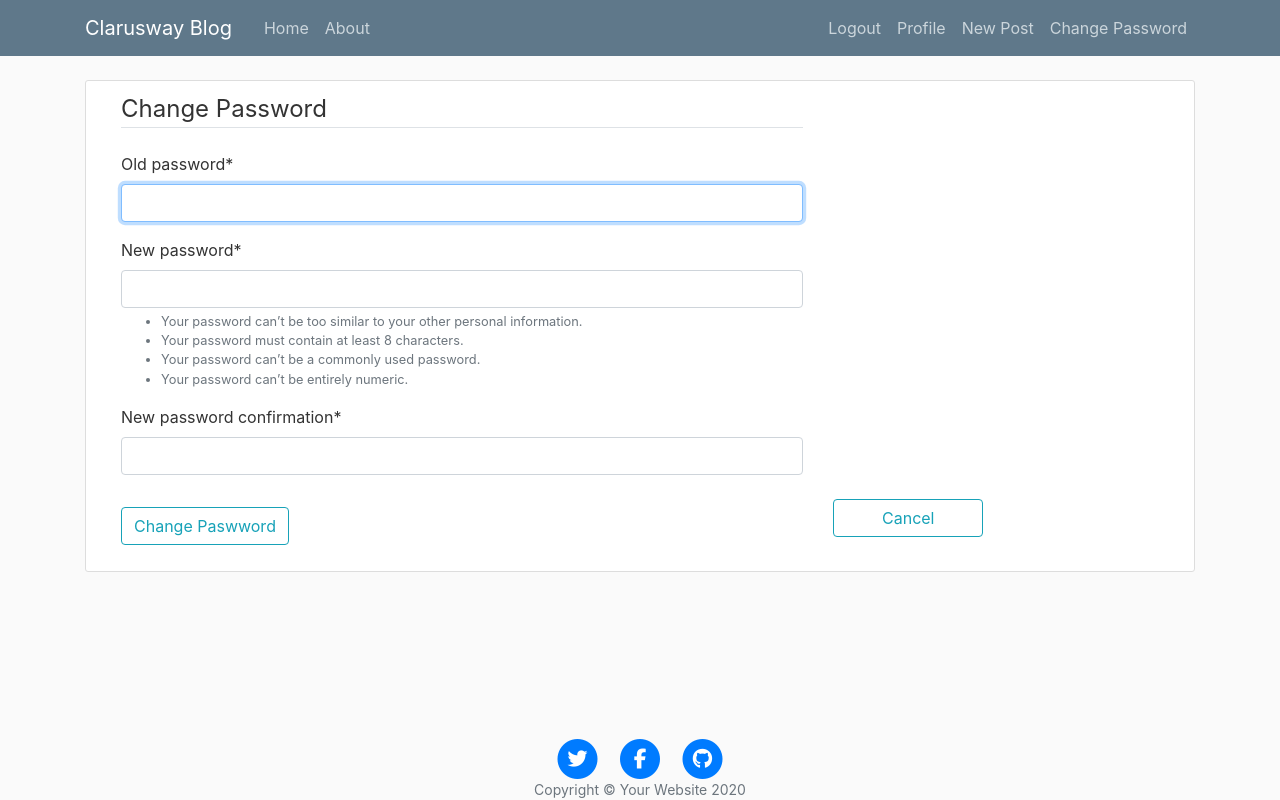
After one commit to ergunsahe/Django_auth_fileupload_blog, a Django app: page /users/change-password/ in a window 1280 px wide. The commit adds this page. Run offline with Django 3.2, Linux system fonts and the light colour scheme; the visitor is signed in with stand-in values (Sample User, id 1); some libraries are stand-ins or nearby versions.

Commit message:
feat: add change password views, templates and urls

```diff
--- a/src/templates/navbar.html
+++ b/src/templates/navbar.html
@@ -18,6 +18,7 @@
                     <a class="nav-item nav-link" href="{% url 'logout' %}">Logout</a>
                     <a class="nav-item nav-link" href="{% url 'profile' %}">Profile</a>
                     <a class="nav-item nav-link" href="{% url 'blog:create' %}">New Post</a>
+                    <a class="nav-item nav-link" href="{% url 'password_change' %}">Change Password</a>
                     {% else %}
                     <a class="nav-item nav-link" href="{% url 'login' %}">Login</a>
                     <a class="nav-item nav-link" href="{% url 'register' %}">Register</a>
--- /dev/null
+++ b/src/users/templates/users/change-password.html
@@ -0,0 +1,22 @@
+{% extends 'base.html' %} {% block title %}login{% endblock %}
+{% load crispy_forms_tags %}
+{% block content %}
+<div class="content-section d-lg-flex justify-content-center align-items-end">
+    <div class="col-md-8">
+        <form action="" method="post">
+            {% csrf_token %}
+            <fieldset class="form-group">
+                <legend class="border-bottom mb-4">Change Password</legend>
+                {{ form|crispy }}
+            </fieldset>
+            <div class="form-group">
+                <button class="btn btn-outline-info" type="submit">Change Paswword</button>
+            </div>
+        </form>
+    </div>
+    <div class="col-md-4">
+        <a href="{% url 'blog:list' %}"><button class="btn btn-outline-info px-5 my-4" >Cancel</button></a>
+    </div>
+
+</div>
+{% endblock %}
--- a/src/users/templates/users/login.html
+++ b/src/users/templates/users/login.html
@@ -13,12 +13,16 @@
             <small class="text-muted ml-2">
                 <a href="{% url 'password_reset' %}">Forgot Password?</a>
             </small>
+            <small class="text-muted px-3">
+                <a class="ml-2" href="{% url 'password_change' %}">Change Password</a>
+            </small>
         </div>
     </form>
     <div class="border-top pt-3">
         <small class="text-muted">
             Need an account?<a class="ml-2" href="{% url 'register' %}">Sign Up Now</a>
         </small>
+
     </div>
 
 </div>
--- a/src/users/urls.py
+++ b/src/users/urls.py
@@ -16,4 +16,6 @@ urlpatterns = [
         template_name='users/password_reset_confirm.html'), name='password_reset_confirm'),
     path('password-reset-complete/', auth_views.PasswordResetCompleteView.as_view(
         template_name='users/password_reset_complete.html'), name='password_reset_complete'),
+    path('change-password/', auth_views.PasswordChangeView.as_view(template_name='users/change-password.html'), name='password_change'),
+    path('change-password/done', auth_views.PasswordChangeDoneView.as_view(template_name='users/change-password-done.html'), name='password_change_done'),
 ]
```
Also changed, not shown: src/users/templates/users/change-password-done.html (added, +10 -0 lines).
